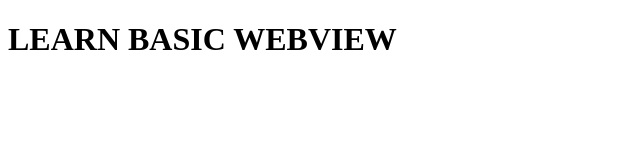
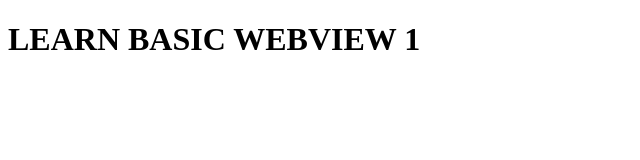
Before and after one commit to vrizawahyu22/webview-html, a plain HTML site: page index.html in a window 1280 px wide. Shown: the full height of the page, 0-640 px from the left. Drawn offline with Linux system fonts and the light colour scheme.

Commit message:
Update index.html

```diff
--- a/index.html
+++ b/index.html
@@ -7,7 +7,7 @@
     <title>Document</title>
 </head>
 <body>
-    <h1>LEARN BASIC WEBVIEW</h1>
+    <h1>LEARN BASIC WEBVIEW 1</h1>
 
     <script>
         (function(){
```
